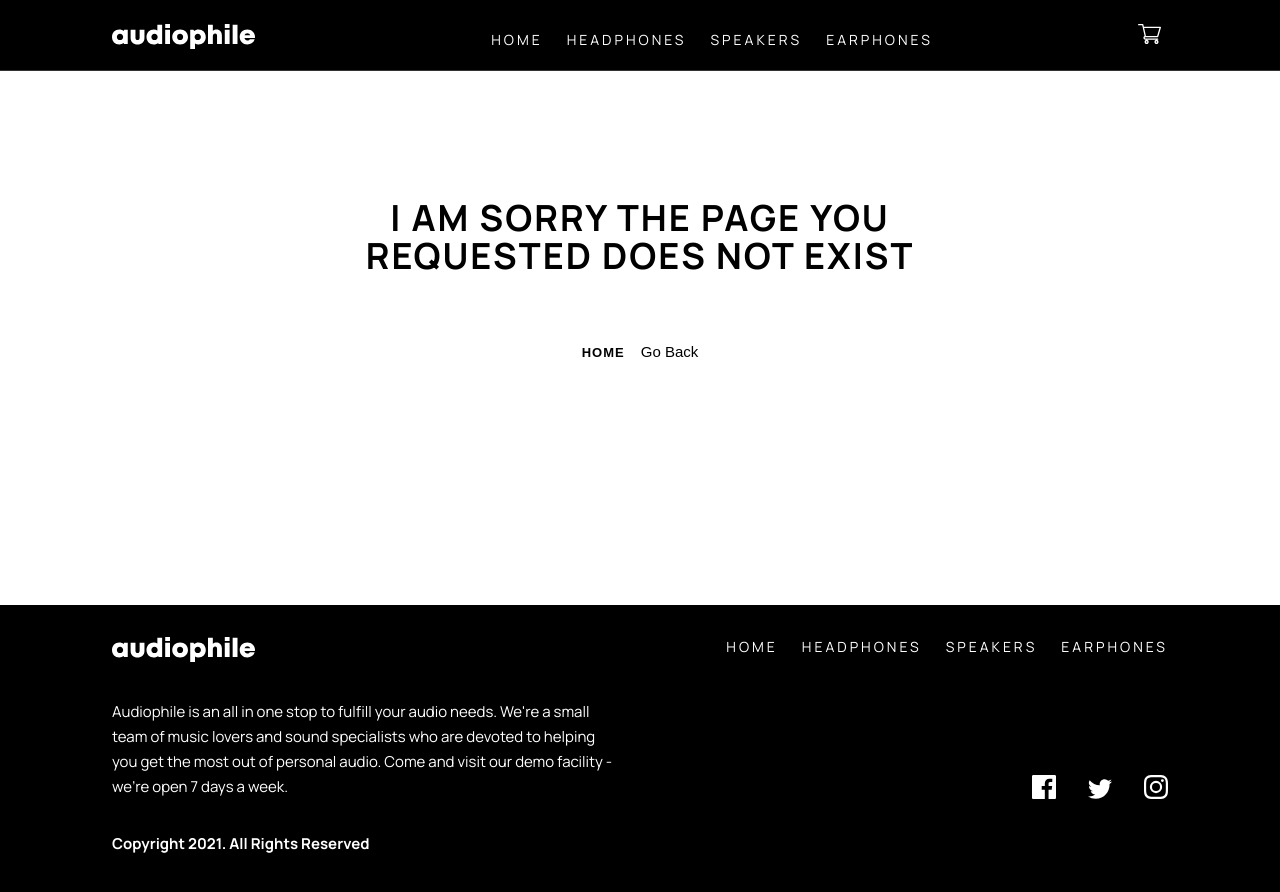
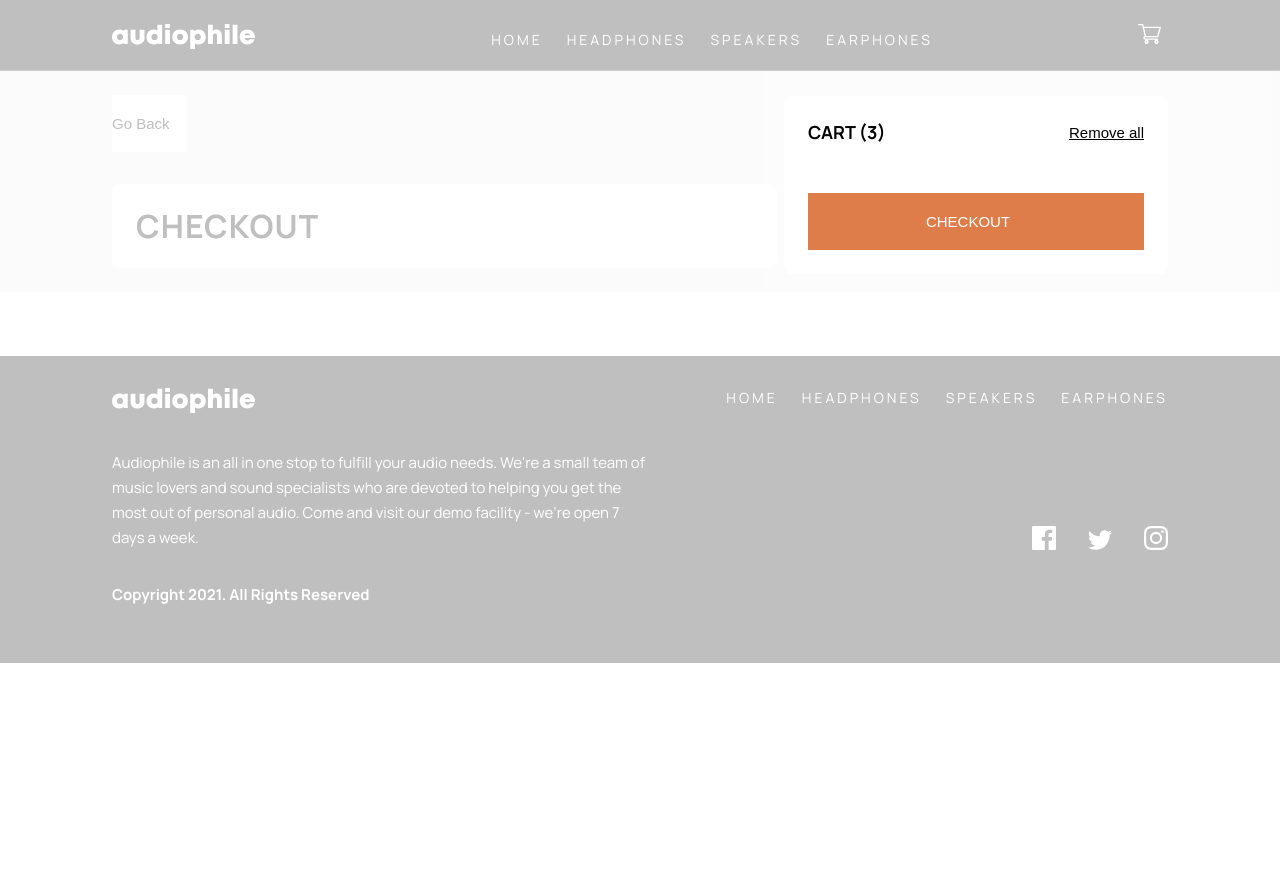
Before and after one commit to JulianIfesiokwu/audiophile-ecommerce-website, a React (Create React App) app: page /checkout in a window 1280 px wide. Both pictures are taken after a click on the picture 1153 px from the left and 39 px from the top of the page. Shown: the top 892 px of the page. After the commit the page ends 800 px from the top, so only its background shows below. Built offline with nearby package versions, Linux system fonts and the light colour scheme.

Commit message:
added checkout page and linked to cart, completed cart dropdown using react-modal lib

```diff
--- a/package.json
+++ b/package.json
@@ -8,6 +8,7 @@
     "@testing-library/user-event": "^13.5.0",
     "react": "^17.0.2",
     "react-dom": "^17.0.2",
+    "react-modal": "^3.14.4",
     "react-router-dom": "^6.2.1",
     "react-scripts": "5.0.0",
     "web-vitals": "^2.1.2"
--- a/src/App.js
+++ b/src/App.js
@@ -14,6 +14,7 @@ import XX59 from './Pages/XX59/XX59.component';
 import ZX9 from './Pages/ZX9/ZX9.component';
 import ZX7 from './Pages/ZX7/ZX7.component';
 import YX1 from './Pages/YX1/YX1.component';
+import Checkout from './Pages/CheckoutPage/Checkout.component';
 import ErrorPage from './Pages/ErrorPage/ErrorPage.component';
 import ScrollToTop from './Components/ScrollToTop.component';
 
@@ -41,6 +42,7 @@ function App() {
         <Route path="/earphones" element={<EarphonesCategory />} />
           <Route path="YX1" element={<YX1 />} />
         </Route>
+        <Route path="/checkout" element={<Checkout />} />
         <Route
       path="*"
       element={ <ErrorPage /> }
--- a/src/Components/Footer/Footer.styles.css
+++ b/src/Components/Footer/Footer.styles.css
@@ -19,7 +19,7 @@
 }
 
 .audiophile-footer-text {
-    width: 48%;
+    width: 51%;
     font-size: 15px;
     line-height: 25px;
 }
--- a/src/Components/Navigation/Navigation.component.jsx
+++ b/src/Components/Navigation/Navigation.component.jsx
@@ -1,5 +1,7 @@
-import React from "react";
+import React, { useState } from "react";
+import { Link } from "react-router-dom";
 import NavList from "../NavList/Navlist.component";
+import Modal from "react-modal";
 
 import './Navigation.styles.css';
 
@@ -7,11 +9,41 @@ import logo from '../../assets/shared/desktop/logo.svg';
 import ShoppingCart from '../../assets/shared/desktop/icon-cart.svg';
 
 const Navigation = () => {
+    const [ modalIsOpen, setModalIsOpen ] = useState(false)
+
     return (
         <div className="navigation">
             <img src={logo} alt="logo" className="logo"/>
             <NavList />
-            <img src={ShoppingCart} alt="shopping-cart" className="shopping-cart" />
+            <img
+            onClick={() => setModalIsOpen(true)}
+            src={ShoppingCart}
+            alt="shopping-cart"
+            className="shopping-cart" />
+
+            <Modal
+            isOpen={modalIsOpen}
+            onRequestClose={() => setModalIsOpen(false)}
+            contentLabel={"shopping-cart"}
+            className="modal-body"
+            >
+                <div className="modal-header">
+                    <p className="modal-info">cart (<span className="modal-product-total">3</span>)</p>
+                    <button className="remove-btn">Remove all</button>
+                </div>
+                <div className="modal-main">
+
+                </div>
+
+            <Link to="/checkout">
+                <button className="checkout-btn"
+                onClick={() => setModalIsOpen(false)}
+                >
+                checkout
+                </button>
+            </Link>
+
+            </Modal>
 
         </div>
     )
--- a/src/Components/Navigation/Navigation.styles.css
+++ b/src/Components/Navigation/Navigation.styles.css
@@ -22,3 +22,46 @@
     height: 30px;
     vertical-align: middle;
 }
+
+.overlay {
+    z-index: 5;
+    opacity: 0.7;
+}
+
+.modal-header {
+    display: flex;
+    justify-content: space-between;
+    margin-bottom: 1rem;
+}
+
+.modal-info {
+    text-transform: uppercase;
+    font-weight: bold;
+    font-size: 18px;
+}
+
+.modal-body {
+    background-color: white;
+    width: 30%;
+    min-height: 150px;
+    position: absolute;
+    top: 6rem;
+    right: 7rem;
+    border: none;
+    border-radius: 8px;
+    padding: 1.5rem;
+    outline: none;
+}
+
+.remove-btn {
+    padding: 0;
+    text-decoration: underline;
+}
+
+.checkout-btn {
+    width: 100%;
+    background-color: #de7d4a;
+    margin-bottom: 0;
+    text-transform: uppercase;
+    color: #FFFFFF;
+}
--- /dev/null
+++ b/src/Pages/CheckoutPage/Checkout.component.jsx
@@ -0,0 +1,27 @@
+import React from "react";
+import { useNavigate } from "react-router-dom";
+
+import "./Checkout.styles.css";
+const Checkout =  () => {
+    const navigate = useNavigate();
+
+    return (
+
+        <div className="checkout">
+            <button onClick={() => navigate(-1)}>Go Back</button>
+            <div className="checkout-information">
+                <div className="billing-details">
+                    <h2 className="billing-title">checkout</h2>
+                    <form>
+                        <section className="personal-info">
+
+                        </section>
+                    </form>
+                </div>
+                <div className="summary"></div>
+            </div>
+        </div>
+    )
+}
+
+export default Checkout;
--- /dev/null
+++ b/src/Pages/CheckoutPage/Checkout.styles.css
@@ -0,0 +1,32 @@
+.checkout {
+    padding: 1.5rem 7rem;
+    background-color: #f1f1f1;
+}
+
+.checkout-information {
+    display: flex;
+    gap: 3%;
+    justify-content: space-between;
+}
+
+.billing-details {
+    background-color: #ffffff;
+    width: 65%;
+    border-radius: 8px;
+    padding: 1.5rem;
+}
+
+.summary {
+    width: 35%;
+    background-color: #ffffff;
+    border-radius: 8px;
+    padding: 1.5rem;
+}
+
+.billing-title {
+    text-transform: uppercase;
+    font-size: 32px;
+    font-weight: bold;
+    line-height: 36px;
+    letter-spacing: 1.14px;
+}
```
Also changed, not shown: 1 other file (tests, documents, lock files or other folders).
